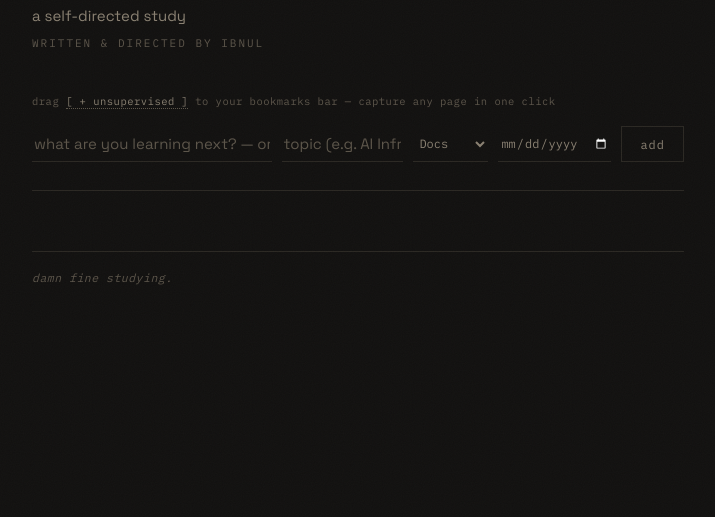
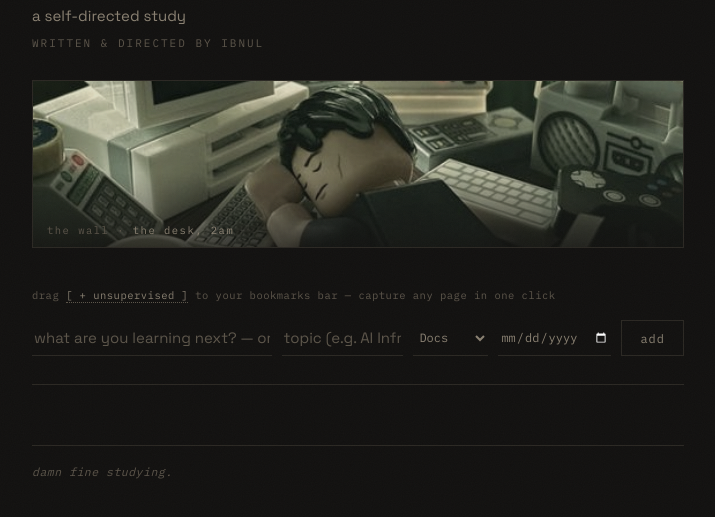
Before and after one commit to ibnuladib/unsupervised, a website: page public/index.html in a window 1280 px wide. Shown: the part 81-598 px from the top of the page, without its empty margins (282-997 px from the left). Drawn offline with Linux system fonts and the light colour scheme; no server answers.

Commit message:
the wall: rotating pin carousel under the tagline
Hosts 8 Pinterest pins locally in public/pins (no hotlinking), crossfades
every 6.5s with per-image captions — battlestation, rei×tux, cooper,
torres, cat, sky, DS landscape, peep. Images desaturated to blend with
the palette; film-strip caption chip reads "the wall · <caption>".

Generated with [Devin](https://devin.ai)

Co-Authored-By: Devin <158243242+devin-ai-integration[bot]@users.noreply.github.com>

```diff
--- a/public/app.js
+++ b/public/app.js
@@ -318,3 +318,25 @@ $("connect-go").onclick = async () => {
   render(state);
   await handleCaptureHash();
 })();
+
+// ---------- the wall ----------
+const WALL = [
+  ["pins/battlestation.jpg", "the desk, 2am"],
+  ["pins/rei-tux.jpg", "rei \u00d7 tux"],
+  ["pins/cooper.jpg", "damn fine"],
+  ["pins/torres.jpg", "torres, in the rain"],
+  ["pins/cat.jpg", "lo-fi resident"],
+  ["pins/sky.jpg", "frame still"],
+  ["pins/ds.jpg", "keep on keeping on"],
+  ["pins/peep.jpg", "at your lowest"],
+];
+WALL.forEach(([s]) => { const i = new Image(); i.src = s; });
+(() => {
+  const img = $("wall-img"), cap = $("wall-cap");
+  let wi = 0; cap.textContent = WALL[0][1];
+  setInterval(() => {
+    wi = (wi + 1) % WALL.length;
+    img.style.opacity = 0;
+    setTimeout(() => { img.src = WALL[wi][0]; cap.textContent = WALL[wi][1]; img.style.opacity = 1; }, 850);
+  }, 6500);
+})();
--- a/public/index.html
+++ b/public/index.html
@@ -27,6 +27,11 @@
 
   <main>
     <p class="tagline">a self-directed study<br /><span class="credit">written &amp; directed by ibnul</span></p>
+
+    <div class="wall-frame">
+      <img id="wall-img" src="pins/battlestation.jpg" alt="" />
+      <span id="wall-cap"></span>
+    </div>
 
     <div id="stats" class="stats"></div>
 
--- a/public/style.css
+++ b/public/style.css
@@ -228,3 +228,25 @@ footer {
   font-family: var(--mono); font-size: 12px; padding: 10px 18px; z-index: 70;
   letter-spacing: 0.5px;
 }
+
+/* --- the wall: pin carousel --- */
+.wall-frame {
+  position: relative; height: 168px; overflow: hidden;
+  border: 1px solid var(--line); margin-bottom: 24px;
+  background: var(--surface);
+}
+.wall-frame img {
+  width: 100%; height: 100%; object-fit: cover; display: block;
+  filter: grayscale(0.35) sepia(0.14) brightness(0.88) contrast(0.96);
+  transition: opacity 0.9s ease;
+}
+.wall-frame::after {
+  content: ""; position: absolute; inset: 0;
+  background: linear-gradient(to top, rgba(18, 17, 16, 0.75), transparent 45%);
+}
+#wall-cap {
+  position: absolute; left: 14px; bottom: 10px; z-index: 2;
+  font-family: var(--mono); font-size: 10.5px; letter-spacing: 1.5px;
+  color: var(--dim);
+}
+#wall-cap::before { content: "the wall · "; color: var(--faint); }
```
Also changed, not shown: cat.jpg (added), cooper.jpg (added), ds.jpg (added), public/pins/battlestation.jpg (added), public/pins/cat.jpg (added), public/pins/cooper.jpg (added), public/pins/ds.jpg (added), public/pins/peep.jpg (added), public/pins/rei-tux.jpg (added), public/pins/sky.jpg (added), public/pins/torres.jpg (added).
